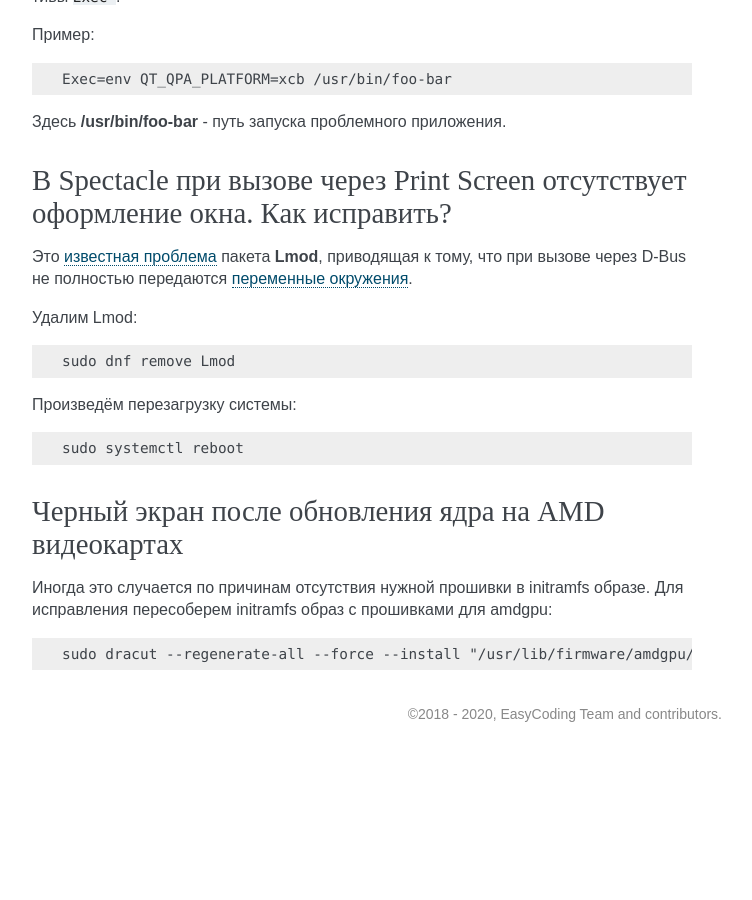
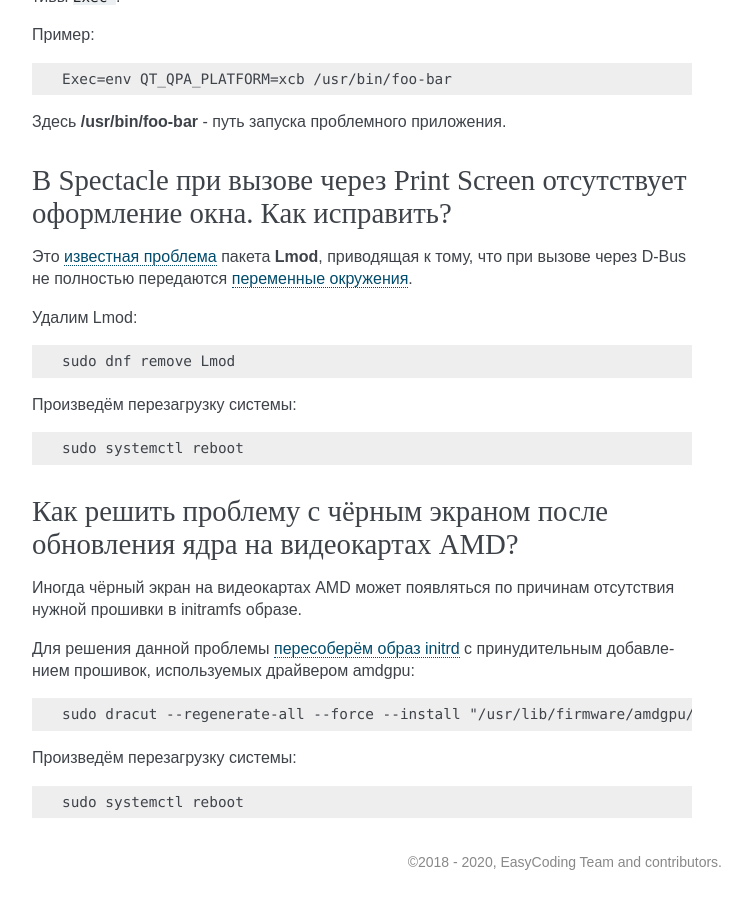
Before and after one commit to RussianFedora/FAQ, a Sphinx documentation site: the page built from source/tips-and-tricks.rst, in a window 1280 px wide and 900 px high, scrolled down 9813 px. Shown: the whole window, without its empty margins (388-1140 px from the left). Built offline with Sphinx 7.4.7, drawn with Linux system fonts in a browser that asks for light colours; before the commit the page ends 10565 px from its top, so only the background shows below that; some of the changed text lies outside the part shown.

Commit message:
Minor changes in amdgpu-black-screen question.

```diff
--- a/source/tips-and-tricks.rst
+++ b/source/tips-and-tricks.rst
@@ -558,11 +558,19 @@
 .. index:: amd, radeon, amdgpu
 .. _amdgpu-black-screen:
 
-Черный экран после обновления ядра на AMD видеокартах
-========================================================
+Как решить проблему с чёрным экраном после обновления ядра на видеокартах AMD?
+==================================================================================
 
-Иногда это случается по причинам отсутствия нужной прошивки в initramfs образе. Для исправления пересоберем initramfs образ с прошивками для amdgpu:
+Иногда чёрный экран на видеокартах AMD может появляться по причинам отсутствия нужной прошивки в initramfs образе.
+
+Для решения данной проблемы :ref:`пересоберём образ initrd <initrd-rebuild>` с принудительным добавлением прошивок, используемых драйвером amdgpu:
 
 .. code-block:: text
 
     sudo dracut --regenerate-all --force --install "/usr/lib/firmware/amdgpu/*"
+
+Произведём перезагрузку системы:
+
+.. code-block:: text
+
+    sudo systemctl reboot
```
